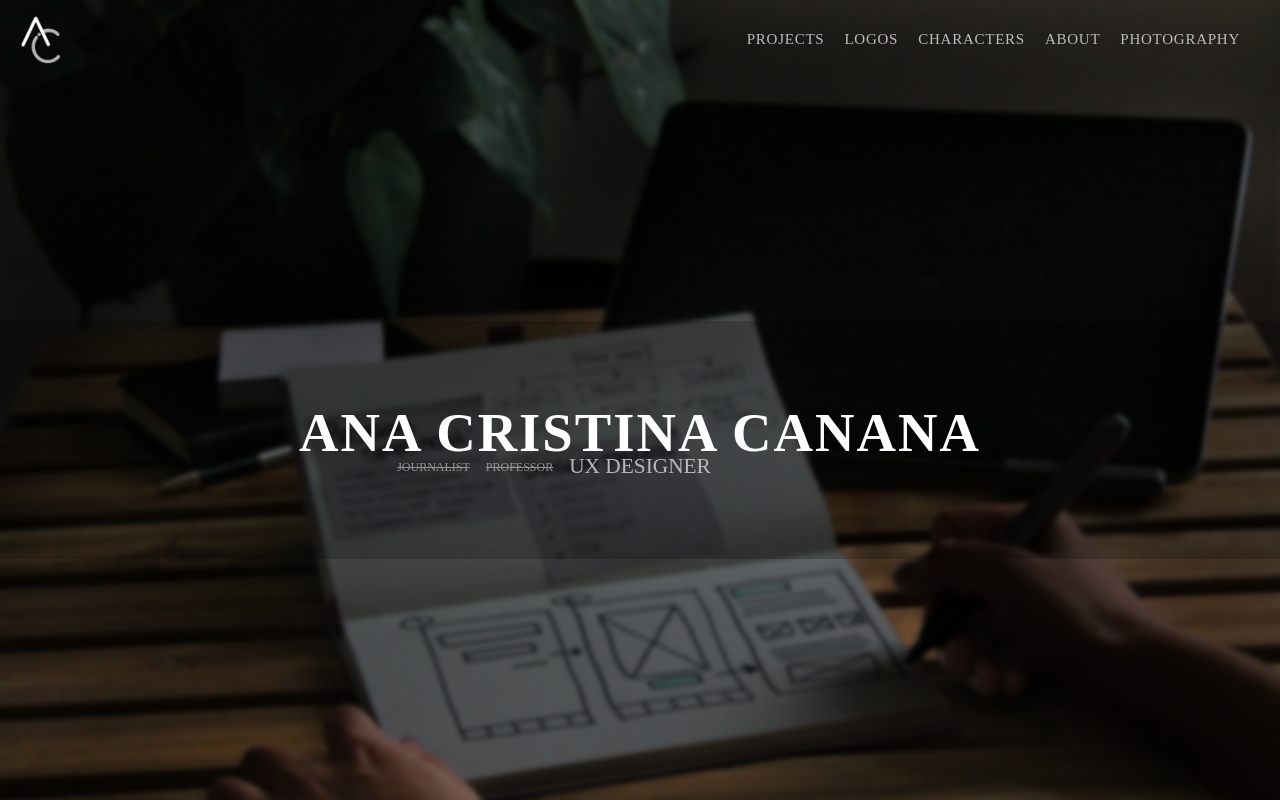
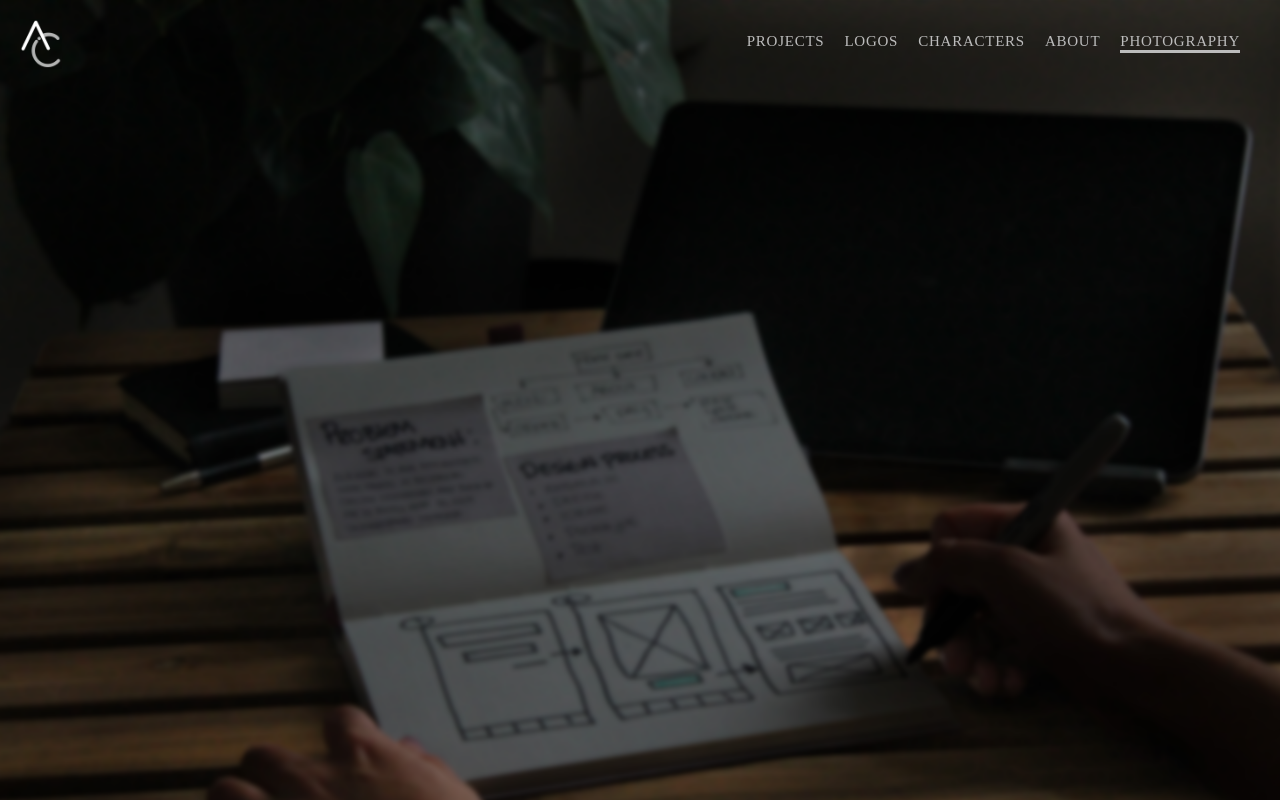
Before and after one commit to kevins2024/AnaCristinaCanana, a React (Vite) app: page /photography in a window 1280 px wide. Built offline with nearby package versions, Linux system fonts and the light colour scheme.

Commit message:
nav buttons created and styled, router added but not connected to anything

```diff
--- a/package.json
+++ b/package.json
@@ -16,6 +16,7 @@
   "devDependencies": {
     "@types/react": "^18.2.43",
     "@types/react-dom": "^18.2.17",
+    "@types/react-router-dom": "^5.3.3",
     "@typescript-eslint/eslint-plugin": "^6.19.1",
     "@typescript-eslint/parser": "^6.19.1",
     "@vitejs/plugin-react": "^4.2.1",
@@ -23,6 +24,7 @@
     "eslint-plugin-react": "^7.33.2",
     "eslint-plugin-react-hooks": "^4.6.0",
     "eslint-plugin-react-refresh": "^0.4.5",
+    "react-router-dom": "^6.22.0",
     "typescript": "^5.2.2",
     "vite": "^5.0.8"
   }
--- a/src/App.tsx
+++ b/src/App.tsx
@@ -1,3 +1,4 @@
+import { Routes, Route } from "react-router";
 import "./App.css";
 import Landing from "./pages/landing/Landing";
 import TopBar from "./shared/components/TopBar";
@@ -6,7 +7,9 @@ function App() {
   return (
     <div className="root-container root-background">
       <TopBar />
-      <Landing />
+      <Routes>
+        <Route path="/" element={<Landing />} />
+      </Routes>
     </div>
   );
 }
--- a/src/main.tsx
+++ b/src/main.tsx
@@ -1,10 +1,13 @@
-import React from 'react'
-import ReactDOM from 'react-dom/client'
-import App from './App.tsx'
-import './index.css'
+import React from "react";
+import ReactDOM from "react-dom/client";
+import App from "./App.tsx";
+import "./index.css";
+import { BrowserRouter } from "react-router-dom";
 
-ReactDOM.createRoot(document.getElementById('root')!).render(
+ReactDOM.createRoot(document.getElementById("root")!).render(
   <React.StrictMode>
-    <App />
-  </React.StrictMode>,
-)
+    <BrowserRouter>
+      <App />
+    </BrowserRouter>
+  </React.StrictMode>
+);
--- a/src/shared/components/TopBar.css
+++ b/src/shared/components/TopBar.css
@@ -19,4 +19,11 @@
   color: #bcbcbc;
   letter-spacing: 0.75px;
   margin-right: 20px;
+  text-decoration: none;
+  border-bottom: 3px solid transparent;
+  margin-bottom: 3px;
 }
+
+.top-bar-button-active {
+  border-bottom: 3px solid #bcbcbc;
+}
--- a/src/shared/components/TopBar.tsx
+++ b/src/shared/components/TopBar.tsx
@@ -1,7 +1,30 @@
 import "./TopBar.css";
 import acLogo from "../../assets/logo-ac-black.png";
+import { NavLink } from "react-router-dom";
 
 function TopBar() {
+  const buttons: navButtonData[] = [
+    {
+      display: "PROJECTS",
+      path: "/projects",
+    },
+    {
+      display: "LOGOS",
+      path: "/logos",
+    },
+    {
+      display: "CHARACTERS",
+      path: "/characters",
+    },
+    {
+      display: "ABOUT",
+      path: "/about",
+    },
+    {
+      display: "PHOTOGRAPHY",
+      path: "/photography",
+    },
+  ];
   return (
     <div className="top-bar">
       <img
@@ -9,15 +32,27 @@ function TopBar() {
         style={{ width: "42px", height: "50px", marginLeft: "20px" }}
       />
       <div className="top-bar-button-box">
-        {/* change these to links */}
-        <div className="top-bar-button">PROJECTS</div>
-        <div className="top-bar-button">LOGOS</div>
-        <div className="top-bar-button">CHARACTERS</div>
-        <div className="top-bar-button">ABOUT</div>
-        <div className="top-bar-button">PHOTOGRAPHY</div>
+        {buttons.map((button) => (
+          <NavLink
+            className={(navData) =>
+              navData.isActive
+                ? "top-bar-button top-bar-button-active"
+                : "top-bar-button"
+            }
+            key={button.display}
+            to={button.path}
+          >
+            {button.display}
+          </NavLink>
+        ))}
       </div>
     </div>
   );
 }
 
 export default TopBar;
+
+type navButtonData = {
+  display: string;
+  path: string;
+};
```
Also changed, not shown: 1 other file (tests, documents, lock files or other folders).
